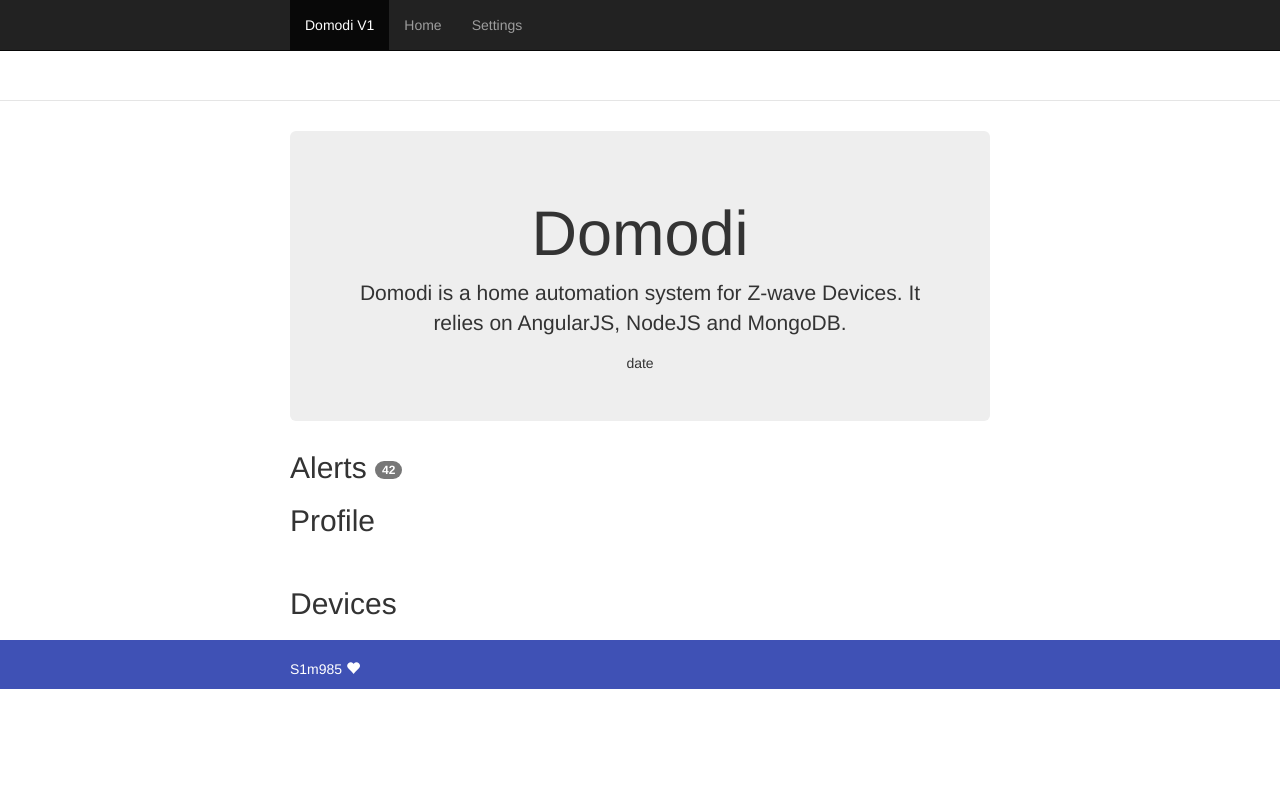
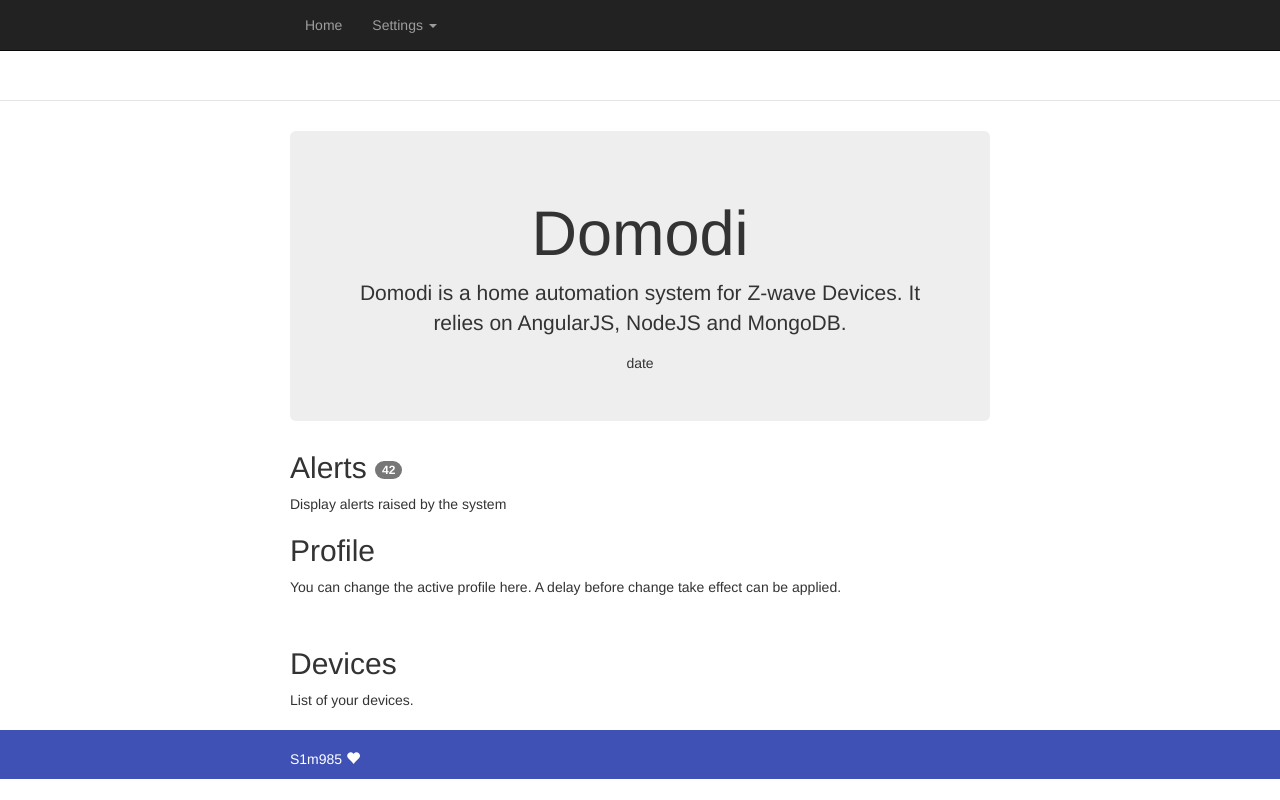
Before and after one commit to Sharp-Frost/Domodi, a website: page client/index.html in a window 1280 px wide. Drawn offline with nearby package versions, Linux system fonts and the light colour scheme; some packages are replaced by stand-ins of ours; files that its build step writes are made by us from their sources; no server answers; a script that the page names is missing.

Commit message:
re-added bootstrap.js and modified routing for client

```diff
--- a/client/index.html
+++ b/client/index.html
@@ -1,5 +1,5 @@
 <!doctype html>
-<html class="no-js">
+<html class="no-js" xmlns="http://www.w3.org/1999/html">
 <head>
     <meta charset="utf-8">
     <title>Domodi</title>
@@ -8,7 +8,7 @@
     <!-- Place favicon.ico and apple-touch-icon.png in the root directory -->
     <!-- build:css(.) styles/vendor.css -->
     <!-- bower:css -->
-    <link rel="stylesheet" href="bower_components/bootstrap/dist/css/bootstrap.css" />
+    <link rel="stylesheet" href="bower_components/bootstrap/dist/css/bootstrap.css"/>
     <!-- endbower -->
     <!-- endbuild -->
     <!-- build:css(.tmp) styles/main.css -->
@@ -17,34 +17,43 @@
 </head>
 <body ng-app="DomodiApp">
 <!--[if lt IE 7]>
-      <p class="browsehappy">You are using an <strong>outdated</strong> browser. Please <a href="http://browsehappy.com/">upgrade your browser</a> to improve your experience.</p>
+<p class="browsehappy">You are using an <strong>outdated</strong> browser. Please <a href="http://browsehappy.com/">upgrade
+    your browser</a> to improve your experience.</p>
 <![endif]-->
 
 <!-- Add your site or application content here -->
 <div class="header">
+
     <div class="navbar navbar-inverse navbar-fixed-top" role="navigation">
         <div class="container">
             <div class="navbar-header">
-
-            <button type="button" class="navbar-toggle collapsed" data-toggle="collapse" data-target="#js-navbar-collapse">
+                <button type="button" class="navbar-toggle collapsed" data-toggle="collapse"
+                        data-target="#js-navbar-collapse">
                     <span class="sr-only">Toggle navigation</span>
                     <span class="icon-bar"></span>
                     <span class="icon-bar"></span>
                     <span class="icon-bar"></span>
                 </button>
-
             </div>
 
             <div class="collapse navbar-collapse" id="js-navbar-collapse">
-
                 <ul class="nav navbar-nav">
-              <li class="active"><a href="#/">Domodi V1</a></li>
-              <li><a ng-href="#/home">Home</a></li>
-              <li><a ng-href="#/settings">Settings</a></li>
+                    <li><a ng-href="#/">Home</a></li>
+                    <li class="dropdown">
+                        <a class="dropdown-toggle" data-toggle="dropdown" role="button"
+                           aria-haspopup="true" aria-expanded="false">Settings <span class="caret"></span></a>
+                        <ul class="dropdown-menu">
+                            <li><a href="#/profiles">Profiles</a></li>
+                            <li><a href="#/alerts">Alerts</a></li>
+                            <li><a href="#/devices">Devices</a></li>
+                        </ul>
+                    </li>
                 </ul>
             </div>
         </div>
     </div>
+
+
 </div>
 
 <div class="container">
@@ -53,17 +62,19 @@
 
 <div class="footer">
     <div class="container">
-        <p>S1m985 <span class="glyphicon glyphicon-heart"></span> </p>
+        <p>S1m985 <span class="glyphicon glyphicon-heart"></span></p>
     </div>
 </div>
 
 
 <!-- Google Analytics: change UA-XXXXX-X to be your site's ID -->
 <script>
-       !function(A,n,g,u,l,a,r){A.GoogleAnalyticsObject=l,A[l]=A[l]||function(){
-       (A[l].q=A[l].q||[]).push(arguments)},A[l].l=+new Date,a=n.createElement(g),
-       r=n.getElementsByTagName(g)[0],a.src=u,r.parentNode.insertBefore(a,r)
-       }(window,document,'script','//www.google-analytics.com/analytics.js','ga');
+    !function (A, n, g, u, l, a, r) {
+        A.GoogleAnalyticsObject = l, A[l] = A[l] || function () {
+            (A[l].q = A[l].q || []).push(arguments)
+        }, A[l].l = +new Date, a = n.createElement(g),
+                r = n.getElementsByTagName(g)[0], a.src = u, r.parentNode.insertBefore(a, r)
+    }(window, document, 'script', '//www.google-analytics.com/analytics.js', 'ga');
     ga('create', 'UA-XXXXX-X');
     ga('send', 'pageview');
 </script>
@@ -73,6 +84,7 @@
 <script src="bower_components/jquery/dist/jquery.js"></script>
 <script src="bower_components/angular/angular.js"></script>
 <script src="bower_components/bootstrap/dist/css/bootstrap.css"></script>
+<script src="bower_components/bootstrap/dist/js/bootstrap.min.js"></script>
 <script src="bower_components/angular-animate/angular-animate.js"></script>
 <script src="bower_components/angular-cookies/angular-cookies.js"></script>
 <script src="bower_components/angular-resource/angular-resource.js"></script>
--- a/client/scripts/app.js
+++ b/client/scripts/app.js
@@ -23,7 +23,7 @@ angular
   .config(function ($routeProvider) {
     $routeProvider
 
-      .when('/home', {
+      .when('/', {
         templateUrl: 'views/home.html',
         controller: 'HomeCtrl'
       })
@@ -32,6 +32,6 @@ angular
         controller: 'SettingsCtrl'
       })
       .otherwise({
-        redirectTo: '/home'
+        redirectTo: '/'
       });
   });
--- a/client/views/home.html
+++ b/client/views/home.html
@@ -9,11 +9,13 @@
 
 <div>
     <h2>Alerts <span class="badge">42</span></h2>
+    <p>Display alerts raised by the system</p>
 </div>
 
 
 <div>
     <h2>Profile</h2>
+    <p>You can change the active profile here. A delay before change take effect can be applied.</p>
 
     <div class="btn-group">
         <label ng-repeat="profile in profiles" ng-change="changeProfile()" class="btn btn-default"
@@ -27,21 +29,23 @@
 
 <div>
     <h2>Devices</h2>
-
-    <div class="list-group" >
+    <p>List of your devices.</p>
+    <div class="list-group">
         <a class="list-group-item" ng-repeat="device in devices">
             <h3 class="list-group-item-heading">{{device.name}}</h3>
+
             <p class="list-group-item-text">type: {{device.type}} </p>
-            <p  class="list-group-item-text">location: {{device.location}} </p>
+
+            <p class="list-group-item-text">location: {{device.location}} </p>
         </a>
     </div>
 
 
-        <!--   <div ng-repeat="device in devices">{{device.name}} <b> type: </b> {{device.type}} <b>location: </b>
-              {{device.location}}
-          </div> -->
-  </div>
+    <!--   <div ng-repeat="device in devices">{{device.name}} <b> type: </b> {{device.type}} <b>location: </b>
+          {{device.location}}
+      </div> -->
+</div>
 
 
-  <!-- Display camera image streaming-->
+<!-- Display camera image streaming-->
 <!-- <img src="http://192.168.1.37/img/video.mjpeg"/> -->
```
Lines whose indentation alone changed are shown as unchanged.
